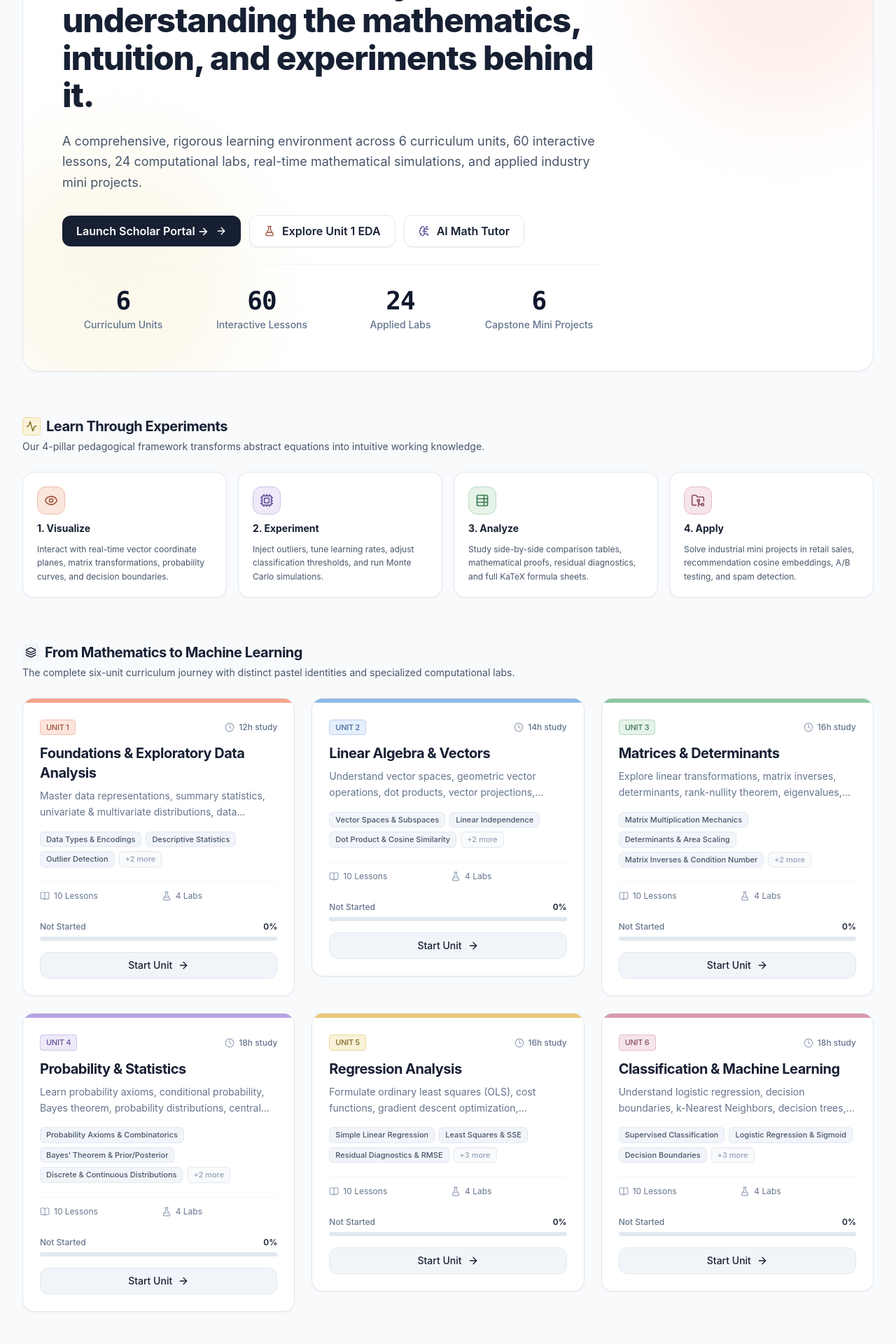
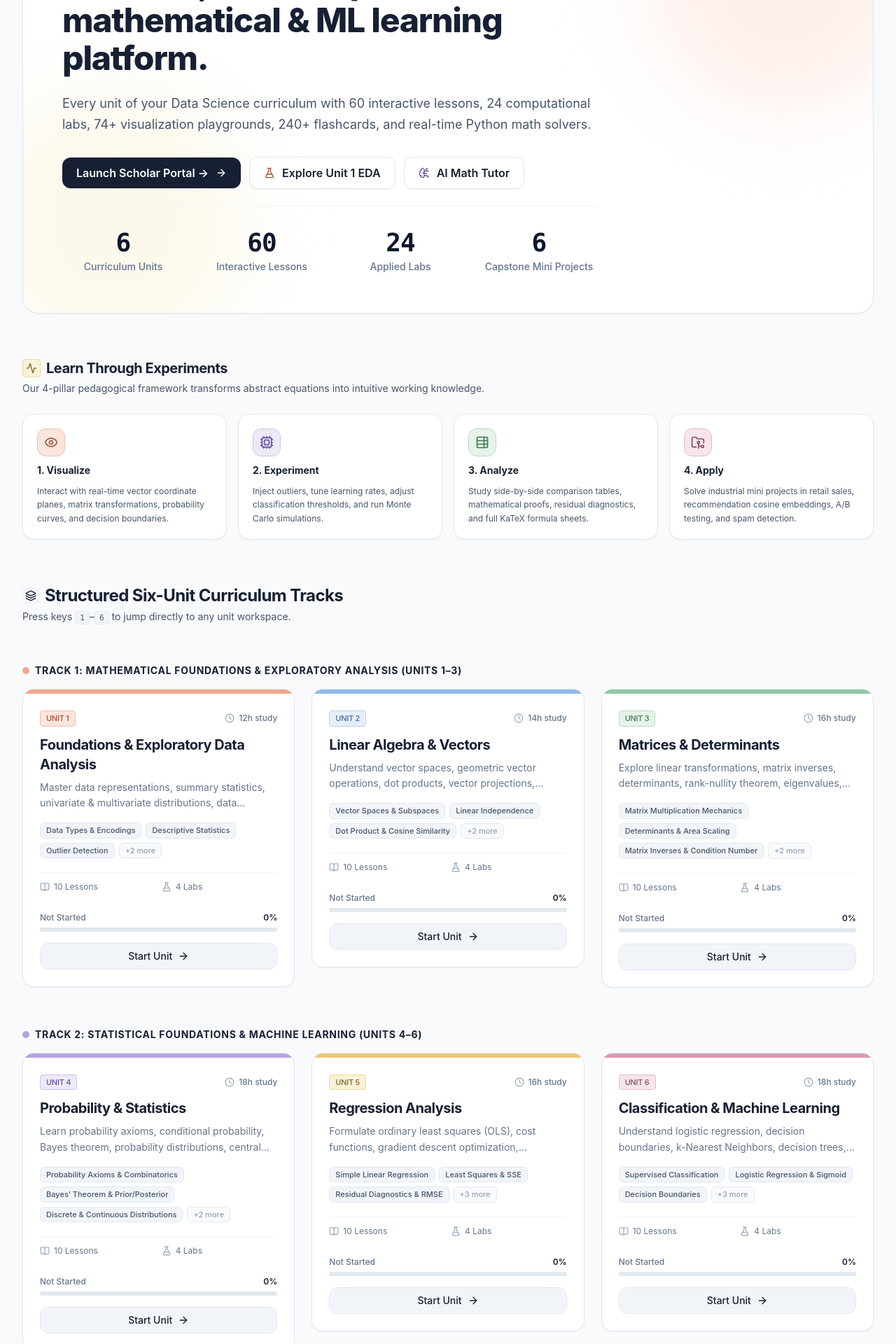
Before and after one commit to siyaagrawal475-rgb/data-science-lab, a Next.js app: page / in a window 1280 px wide. Shown: the part 260-2180 px from the top of the page at 70% size. Built offline with nearby package versions, Linux system fonts and the light colour scheme.

Commit message:
feat: align academic syllabus metadata, dual-track curriculum, visitor count, and keyboard cues

```diff
--- a/src/app/page.tsx
+++ b/src/app/page.tsx
@@ -32,15 +32,15 @@ export default function HomePage() {
         <div className="max-w-3xl space-y-6 relative z-10">
           <div className="inline-flex items-center gap-2 px-3.5 py-1.5 rounded-full bg-[#F1F5F9] dark:bg-[#1E293B] border border-[#E2E8F0] dark:border-[#334155] text-xs font-bold text-[#172033] dark:text-[#F8FAFC]">
             <Sparkles className="w-3.5 h-3.5 text-amber-500 animate-pulse" />
-            <span>DATA SCIENCE LEARNING LAB</span>
+            <span>DATA SCIENCE · BSH22BS04 · PCCOE CSE AI&amp;ML · 2025–26</span>
           </div>
 
           <h1 className="text-3xl sm:text-5xl font-extrabold tracking-tight text-[#172033] dark:text-[#F8FAFC] leading-[1.12]">
-            Learn Data Science by understanding the mathematics, intuition, and experiments behind it.
+            Six units, one comprehensive mathematical &amp; ML learning platform.
           </h1>
 
           <p className="text-base sm:text-lg text-[#475569] dark:text-[#CBD5E1] leading-relaxed font-normal">
-            A comprehensive, rigorous learning environment across 6 curriculum units, 60 interactive lessons, 24 computational labs, real-time mathematical simulations, and applied industry mini projects.
+            Every unit of your Data Science curriculum with 60 interactive lessons, 24 computational labs, 74+ visualization playgrounds, 240+ flashcards, and real-time Python math solvers.
           </p>
 
           <div className="flex flex-wrap items-center gap-3 pt-2">
@@ -142,24 +142,56 @@ export default function HomePage() {
         </div>
       </section>
 
-      {/* "From Mathematics to Machine Learning" Curriculum Pathway */}
-      <section id="curriculum" className="space-y-6">
-        <SectionHeader
-          title="From Mathematics to Machine Learning"
-          subtitle="The complete six-unit curriculum journey with distinct pastel identities and specialized computational labs."
-          badge={
-            <span className="p-1 rounded bg-[#F1F5F9] dark:bg-[#1E293B] text-[#0F172A] dark:text-[#F8FAFC]">
+      {/* Dual-Track Curriculum Pathway */}
+      <section id="curriculum" className="space-y-10">
+        <div className="flex flex-col sm:flex-row sm:items-end justify-between gap-2 border-b border-[#F1F5F9] dark:border-[#334155] pb-4">
+          <div>
+            <div className="flex items-center gap-2 mb-1">
+              <span className="p-1 rounded bg-[#F1F5F9] dark:bg-[#1E293B] text-[#172033] dark:text-[#F8FAFC]">
                 <Layers className="w-4 h-4" />
               </span>
-          }
-        />
+              <h2 className="text-xl sm:text-2xl font-bold tracking-tight text-[#172033] dark:text-[#F1F5F9]">
+                Structured Six-Unit Curriculum Tracks
+              </h2>
+            </div>
+            <p className="text-xs sm:text-sm text-[#475569] dark:text-[#CBD5E1]">
+              Press keys <kbd className="px-1.5 py-0.5 rounded bg-[#F1F5F9] dark:bg-[#1E293B] font-mono border border-[#E2E8F0] dark:border-[#334155] text-[11px]">1</kbd>–<kbd className="px-1.5 py-0.5 rounded bg-[#F1F5F9] dark:bg-[#1E293B] font-mono border border-[#E2E8F0] dark:border-[#334155] text-[11px]">6</kbd> to jump directly to any unit workspace.
+            </p>
+          </div>
+        </div>
 
-        <div className="grid grid-cols-1 md:grid-cols-2 lg:grid-cols-3 gap-6">
-          {UNITS_DATA.map((unit) => (
+        {/* Track 1: Foundations & Math (Units 1, 2, 3) */}
+        <div className="space-y-4">
+          <div className="flex items-center gap-2">
+            <span className="w-2.5 h-2.5 rounded-full bg-[#F4A58A]" />
+            <h3 className="text-sm font-bold uppercase tracking-wider text-[#172033] dark:text-[#F1F5F9]">
+              Track 1: Mathematical Foundations &amp; Exploratory Analysis (Units 1–3)
+            </h3>
+          </div>
+          <div className="grid grid-cols-1 md:grid-cols-3 gap-6">
+            {UNITS_DATA.slice(0, 3).map((unit) => (
               <div key={unit.id} className="hover-lift">
                 <CourseCard unit={unit} />
               </div>
             ))}
+          </div>
+        </div>
+
+        {/* Track 2: Statistical Inference & Core Machine Learning (Units 4, 5, 6) */}
+        <div className="space-y-4 pt-4 border-t border-[#F1F5F9] dark:border-[#334155]">
+          <div className="flex items-center gap-2">
+            <span className="w-2.5 h-2.5 rounded-full bg-[#B7A3E3]" />
+            <h3 className="text-sm font-bold uppercase tracking-wider text-[#172033] dark:text-[#F1F5F9]">
+              Track 2: Statistical Foundations &amp; Machine Learning (Units 4–6)
+            </h3>
+          </div>
+          <div className="grid grid-cols-1 md:grid-cols-3 gap-6">
+            {UNITS_DATA.slice(3, 6).map((unit) => (
+              <div key={unit.id} className="hover-lift">
+                <CourseCard unit={unit} />
+              </div>
+            ))}
+          </div>
         </div>
       </section>
 
--- a/src/components/layout/Navbar.tsx
+++ b/src/components/layout/Navbar.tsx
@@ -140,11 +140,11 @@ export const Navbar: React.FC = () => {
 
             {/* Right: Search, Actions, Profile & Theme Toggle */}
             <div className="hidden md:flex items-center gap-2.5">
-              <VisitorCounter className="hidden 2xl:inline-flex" />
+              <VisitorCounter className="hidden xl:inline-flex" />
 
               <button
                 onClick={() => setIsSearchOpen(true)}
-                className="flex items-center gap-2 px-3 py-1.5 rounded-lg border border-[#E2E8F0] dark:border-[#2E3B4A] bg-[#F8FAFC] dark:bg-[#101923] text-xs text-[#64748B] dark:text-[#CBD5E1] hover:border-[#CBD5E1] dark:hover:border-[#3D4F63] hover:text-[#0F172A] dark:hover:text-white transition-all cursor-pointer shadow-2xs"
+                className="flex items-center gap-2 px-3 py-1.5 rounded-lg border border-[#E2E8F0] dark:border-[#2E3B4A] bg-[#F8FAFC] dark:bg-[#101923] text-xs text-[#64748B] dark:text-[#CBD5E1] hover:border-[#CBD5E1] dark:hover:border-[#3D4F63] hover:text-[#172033] dark:hover:text-white transition-all cursor-pointer shadow-2xs"
                 title="Search topics, lessons, labs (Ctrl+K)"
               >
                 <Search className="w-3.5 h-3.5 text-[#94A3B8] dark:text-[#91B9E8]" />
```
Lines whose indentation alone changed are shown as unchanged.
